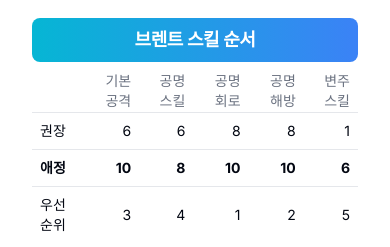
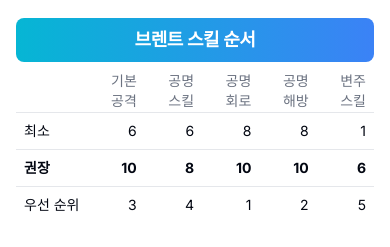
Before and after one commit to BuildTheTruth/dennlog, a Next.js app: page /games/wutheringwaves/characters/Brant in a window 390 px wide. Shown: the part 597-844 px from the top of the page. Built offline with nearby package versions, Linux system fonts and the light colour scheme.

Commit message:
스킬 순서 스타일 수정

```diff
--- a/src/app/(routes)/games/genshin/characters/[characterId]/page.tsx
+++ b/src/app/(routes)/games/genshin/characters/[characterId]/page.tsx
@@ -24,7 +24,7 @@ const GenshinCharacterPage = ({ params }: Props) => {
   }
 
   return (
-    <div className="flex flex-col w-full gap-8 md:gap-20 items-center px-4">
+    <div className="flex flex-col w-full gap-8 md:gap-20 items-center">
       <div className="flex flex-col gap-2 w-full max-w-full md:max-w-[720px]">
         <Typography
           variant="h2"
@@ -56,13 +56,13 @@ const GenshinCharacterPage = ({ params }: Props) => {
               <TableRow>
                 <TableHead className="text-end"></TableHead>
                 <TableHead className="text-end">기본 공격</TableHead>
-                <TableHead className="text-end">원소 전투 스킬(E)</TableHead>
-                <TableHead className="text-end">원소 폭발(Q)</TableHead>
+                <TableHead className="text-end">원소 전투 스킬</TableHead>
+                <TableHead className="text-end">원소 폭발</TableHead>
               </TableRow>
             </TableHeader>
             <TableBody>
               <TableRow>
-                <TableCell>권장</TableCell>
+                <TableCell>최소</TableCell>
                 {character.skills.map(skill => (
                   <TableCell className="text-end" key={skill.id}>
                     {skill.min}
@@ -70,7 +70,7 @@ const GenshinCharacterPage = ({ params }: Props) => {
                 ))}
               </TableRow>
               <TableRow>
-                <TableCell className="font-bold">애정</TableCell>
+                <TableCell className="font-bold">권장</TableCell>
                 {character.skills.map(skill => (
                   <TableCell className="font-bold text-end" key={skill.id}>
                     {skill.max}
@@ -78,7 +78,7 @@ const GenshinCharacterPage = ({ params }: Props) => {
                 ))}
               </TableRow>
               <TableRow>
-                <TableCell>우선순위</TableCell>
+                <TableCell className="truncate">우선순위</TableCell>
                 {character.skills.map(skill => (
                   <TableCell className="text-end" key={skill.id}>
                     {skill.priority}
--- a/src/app/(routes)/games/wutheringwaves/characters/[characterId]/page.tsx
+++ b/src/app/(routes)/games/wutheringwaves/characters/[characterId]/page.tsx
@@ -27,7 +27,7 @@ const WutheringwavesCharacterPage = ({ params }: Props) => {
   }
 
   return (
-    <div className="flex flex-col w-full gap-8 md:gap-20 items-center px-4">
+    <div className="flex flex-col w-full gap-8 md:gap-20 items-center">
       <div className="flex flex-col gap-2 w-full max-w-full md:max-w-[720px]">
         <Typography
           variant="h2"
@@ -58,16 +58,31 @@ const WutheringwavesCharacterPage = ({ params }: Props) => {
             <TableHeader>
               <TableRow>
                 <TableHead className="text-end"></TableHead>
-                <TableHead className="text-end">기본 공격</TableHead>
-                <TableHead className="text-end">공명 스킬</TableHead>
-                <TableHead className="text-end">공명 회로</TableHead>
-                <TableHead className="text-end">공명 해방</TableHead>
-                <TableHead className="text-end">변주 스킬</TableHead>
+                <TableHead className="text-end">
+                  <span>기본 </span>
+                  <span className="truncate">공격</span>
+                </TableHead>
+                <TableHead className="text-end">
+                  <span>공명 </span>
+                  <span className="truncate">스킬</span>
+                </TableHead>
+                <TableHead className="text-end">
+                  <span>공명 </span>
+                  <span className="truncate">회로</span>
+                </TableHead>
+                <TableHead className="text-end">
+                  <span>공명 </span>
+                  <span className="truncate">해방</span>
+                </TableHead>
+                <TableHead className="text-end">
+                  <span>변주 </span>
+                  <span className="truncate">스킬</span>
+                </TableHead>
               </TableRow>
             </TableHeader>
             <TableBody>
               <TableRow>
-                <TableCell>권장</TableCell>
+                <TableCell>최소</TableCell>
                 {character.skills.map(skill => (
                   <TableCell className="text-end" key={skill.id}>
                     {skill.min}
@@ -75,7 +90,7 @@ const WutheringwavesCharacterPage = ({ params }: Props) => {
                 ))}
               </TableRow>
               <TableRow>
-                <TableCell className="font-bold">애정</TableCell>
+                <TableCell className="font-bold">권장</TableCell>
                 {character.skills.map(skill => (
                   <TableCell className="font-bold text-end" key={skill.id}>
                     {skill.max}
@@ -83,7 +98,7 @@ const WutheringwavesCharacterPage = ({ params }: Props) => {
                 ))}
               </TableRow>
               <TableRow>
-                <TableCell>우선순위</TableCell>
+                <TableCell className="truncate">우선 순위</TableCell>
                 {character.skills.map(skill => (
                   <TableCell className="text-end" key={skill.id}>
                     {skill.priority}
--- a/src/data/wutheringwaves/characters/Zani.ts
+++ b/src/data/wutheringwaves/characters/Zani.ts
@@ -23,8 +23,8 @@ const skills: Wutheringwaves.CharacterSkill[] = [
     id: 'Zani-skill-2',
     name: '공명 스킬',
     type: '공명스킬',
-    max: 10,
-    min: 8,
+    max: 8,
+    min: 6,
     priority: 3,
   },
   {
@@ -89,7 +89,11 @@ const echoSets: Wutheringwaves.EchoSet[] = [
     main: '카피타네우스',
     mainURL: getEchoImageURL('Capitaneus'),
     sonataEffect: 'EternalRadiance',
-    descriptions: ['메인 에코로 3코스트 착용', '크리티컬 및 강공격 피해 보너스'],
+    descriptions: [
+      '메인 에코로 3코스트 착용',
+      '부옵션 크리티컬 및 강공격 피해 보너스',
+      '파수인과 조합 시 크리티컬 67.5% 이하로 조절',
+    ],
     score: 5,
   },
 ];
```
